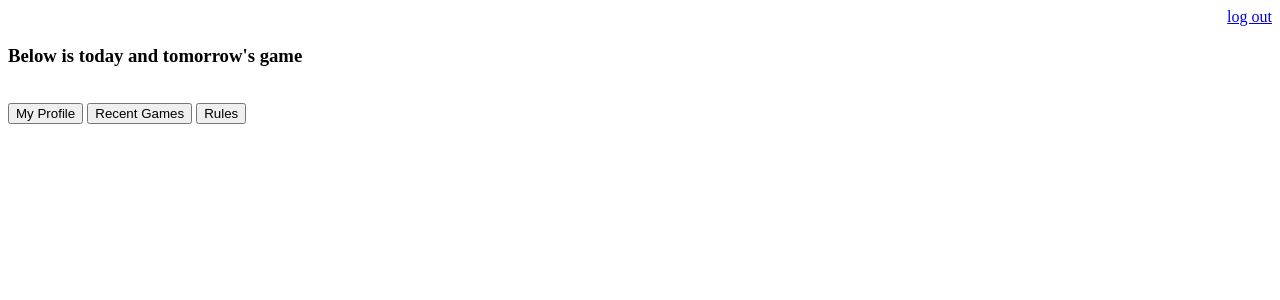
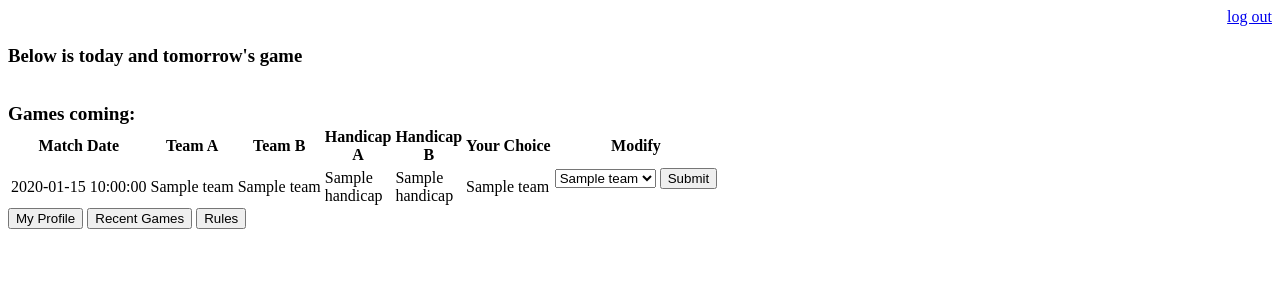
Before and after one commit to xghgzxfp/sexycroupier, a Flask app: template templates/index.html in a window 1280 px wide, after a click on "Recent Games". Shown: the top 300 px of the page. Run offline with Flask 2, Linux system fonts and the light colour scheme; the visitor is signed in with stand-in values (Sample User, id 1); the template is opened without the code that fills it: most values are stand-ins (such as "Sample title", 1, 10 or a date in 2020).

Commit message:
added beting function

```diff
--- a/templates/index.html
+++ b/templates/index.html
@@ -38,6 +38,45 @@
 
 <div id="game" class="tabcontent">
     <h3>Below is today and tomorrow's game</h3><br />
+
+    {% if games[0] %}
+    <b><big>Games coming:</big></b><br />
+	<table>
+	    <tr id="bet_entry">
+	    	<th>Match Date</th>
+	    	<th>Team A</th>
+	    	<th>Team B</th>
+	    	<th>Handicap A</th>
+            <th>Handicap B</th>
+            <th>Your Choice</th>
+		    <th>Modify</th>
+	    </tr>
+	{% for game in games %}
+		<tr>
+            <td>{{ game["date"] }}</td>
+			<td>{{ game["a"]["team"] }}</td>
+			<td>{{ game["b"]["team"] }}</td>
+			<td width="10">{{ game["a"]["handicap"] }}</td>
+            <td width="10">{{ game["b"]["handicap"] }}</td>
+            <td>
+                {{ game["binfo"]["team"] }}
+            </td>
+            <td>
+                <form action="/betupdate">
+				<input type="hidden" name="matchid" value={{game["id"]}}>
+                <select name="choice" required>
+			        <option value="a">{{game["a"]["team"]}}</option>
+			        <option value="b">{{game["b"]["team"]}}</option>
+		        </select>
+                <input type="submit" value="Submit">
+                </form>
+            </td>
+		</tr>
+	{% endfor %}
+	</table>
+	{% else %}
+		<h4>No bet today!</h4>
+	{% endif %}
 </div>
 
 <div id="rules" class="tabcontent">
--- a/world_cup.py
+++ b/world_cup.py
@@ -4,6 +4,7 @@
 from flask import Flask, session, flash, render_template,request,redirect,url_for # For flask implementation
 from pymongo import MongoClient # Database connector
 from datetime import datetime, timedelta
+from bson.objectid import ObjectId
 
 client = MongoClient('localhost', 27017)    #Configure the connection to the database
 db = client.worldcup    #Select the database
@@ -13,6 +14,11 @@ app = Flask(__name__)
 app.config['SESSION_TYPE'] = 'memcached'
 app.config['SECRET_KEY'] = 'super secret key'
 title = "2018 World Cup"
+
+def redirect_url():
+    return request.args.get('next') or \
+           request.referrer or \
+           url_for('index')
 
 @app.route("/")
 @app.route("/login", methods = ['GET' , 'POST'])
@@ -73,11 +79,53 @@ def index():
 
 
     userteams = db.auction.find({"owner" : session['logged_user']})
+    today = datetime(2016, 6, 11, 0, 0)
+    dayaftertomorrow = today + timedelta(days=2)
 
-    today = datetime(2016, 6, 11, 0, 0)
-    games = db.schedule.find({"date" : {'$gte': today}});
+    games=db.schedule.aggregate([
+        {"$match": {"$and" : [ {"date": {"$gte": today}}, {"date": {"$lt" : dayaftertomorrow}}] }},
+        {"$sort": {"date": 1}},
+        {"$lookup": {
+            "localField": "id",
+            "from": "betinfo",
+            "foreignField": "match_id",
+            "as": "binfo"
+        }},
+        {"$unwind": "$binfo"},
+        {"$match": {"binfo.player_id": session["logged_user"]}},
+        {"$sort": {"binfo.ctime": -1}},
+        {"$limit": 1},
+        {"$project": {
+            "id" : 1,
+            "date": 1,
+            "a.team": 1,
+            "a.handicap": 1,
+            "b.team": 1,
+            "b.handicap": 1,
+            "binfo.team": 1,
+            "_id": 0
+        }}
+    ])
 
-    return render_template('index.html', username = session['logged_user'], userteams = userteams, bets = games)
+    return render_template('index.html', username = session['logged_user'], userteams = userteams, games = list(games))
+
+@app.route('/betupdate', methods = ['GET', 'POST'])
+def betupdate():
+
+    match_id = request.values.get("matchid")
+    new_choice = request.values.get("choice")
+    print(request.values)
+
+    db.betinfo.insert({
+        "match_id": match_id,
+        "player_id": session["logged_user"],
+        "team": db.schedule.find_one({"id" : match_id})[new_choice]["team"],
+        "ctime": datetime.now()
+    })
+
+    redir = redirect_url()
+
+    return redirect(redir)
 
 if __name__ == "__main__":
     app.run(port=8010)
```
